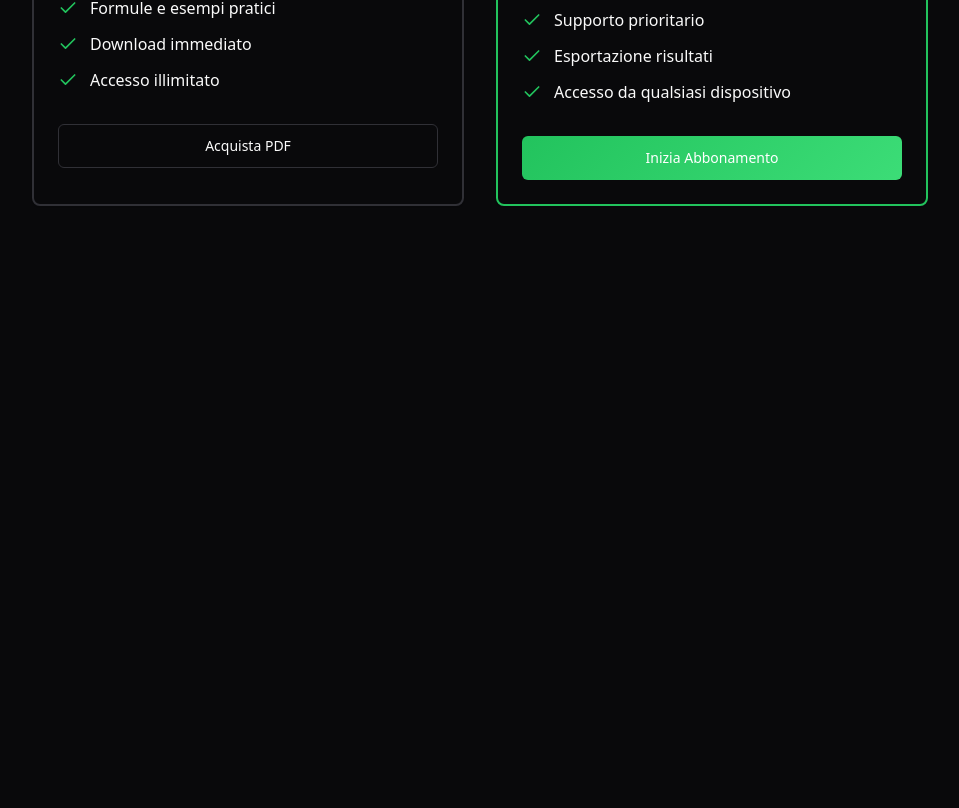
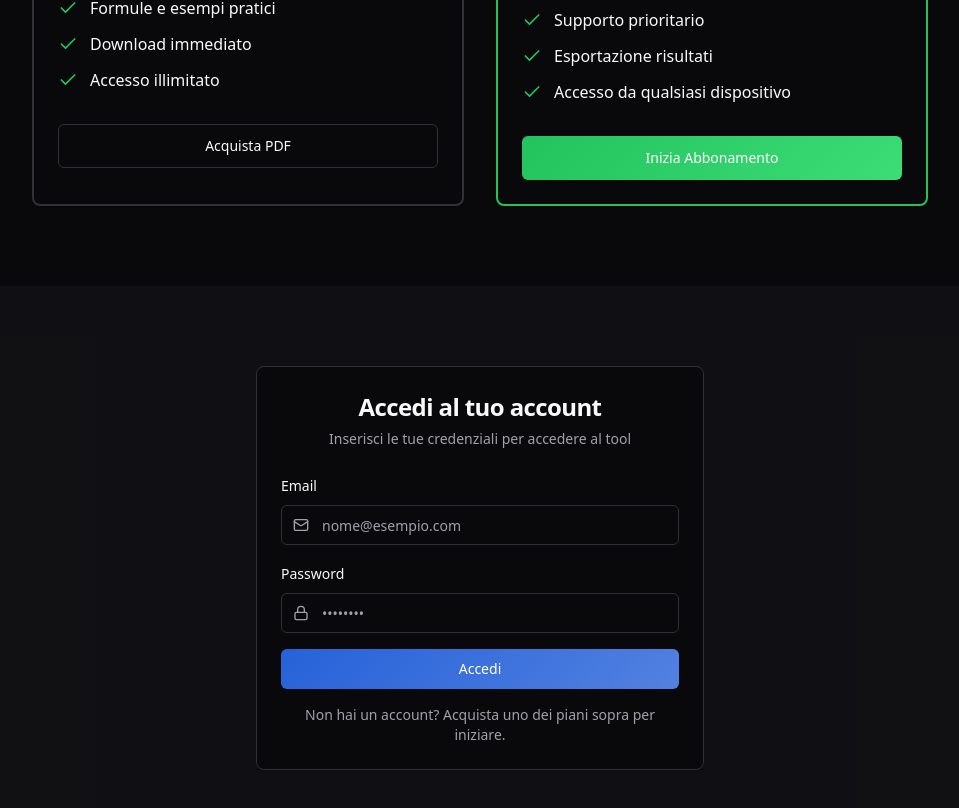
Before and after one commit to samuvale95/calc-boost-hub, a React (Vite) app: page / in a window 1280 px wide. Shown: the part 1188-1996 px from the top of the page, without its empty margins (160-1119 px from the left). Before the commit the page ends 1474 px from the top, so only its background shows below. Built offline with nearby package versions, Linux system fonts and the light colour scheme.

Commit message:
Modifica grafica homepage
Aggiorna la homepage per semplificare l'hero section, mantenendo titolo e sottotitolo, seguiti dalle opzioni di acquisto. Aggiunge una sezione per il login.

```diff
--- a/src/components/Hero.tsx
+++ b/src/components/Hero.tsx
@@ -15,14 +15,6 @@ export const Hero = () => {
             Accedi ai nostri strumenti avanzati di calcolo e ottieni risultati precisi
             per le tue analisi professionali
           </p>
-          <div className="flex flex-col sm:flex-row gap-4 justify-center">
-            <Button variant="primary" size="lg" className="text-lg px-8">
-              Inizia Subito
-            </Button>
-            <Button variant="outline" size="lg" className="text-lg px-8" asChild>
-              <a href="/admin">Admin Dashboard</a>
-            </Button>
-          </div>
         </div>
       </div>
       <div className="absolute bottom-0 left-0 right-0 h-32 bg-gradient-to-t from-background to-transparent" />
--- /dev/null
+++ b/src/components/LoginSection.tsx
@@ -0,0 +1,65 @@
+import { Button } from "@/components/ui/button";
+import { Input } from "@/components/ui/input";
+import { Label } from "@/components/ui/label";
+import { Card, CardContent, CardDescription, CardHeader, CardTitle } from "@/components/ui/card";
+import { Mail, Lock } from "lucide-react";
+
+export const LoginSection = () => {
+  const handleLogin = () => {
+    // Login logic will be implemented with backend
+    console.log("Login clicked");
+  };
+
+  return (
+    <section className="py-20 bg-muted/30">
+      <div className="container mx-auto px-4">
+        <div className="max-w-md mx-auto">
+          <Card className="shadow-elegant">
+            <CardHeader className="text-center">
+              <CardTitle className="text-2xl">Accedi al tuo account</CardTitle>
+              <CardDescription>
+                Inserisci le tue credenziali per accedere al tool
+              </CardDescription>
+            </CardHeader>
+            <CardContent className="space-y-4">
+              <div className="space-y-2">
+                <Label htmlFor="email">Email</Label>
+                <div className="relative">
+                  <Mail className="absolute left-3 top-3 h-4 w-4 text-muted-foreground" />
+                  <Input
+                    id="email"
+                    type="email"
+                    placeholder="nome@esempio.com"
+                    className="pl-10"
+                  />
+                </div>
+              </div>
+              <div className="space-y-2">
+                <Label htmlFor="password">Password</Label>
+                <div className="relative">
+                  <Lock className="absolute left-3 top-3 h-4 w-4 text-muted-foreground" />
+                  <Input
+                    id="password"
+                    type="password"
+                    placeholder="••••••••"
+                    className="pl-10"
+                  />
+                </div>
+              </div>
+              <Button
+                onClick={handleLogin}
+                className="w-full"
+                variant="primary"
+              >
+                Accedi
+              </Button>
+              <p className="text-center text-sm text-muted-foreground">
+                Non hai un account? Acquista uno dei piani sopra per iniziare.
+              </p>
+            </CardContent>
+          </Card>
+        </div>
+      </div>
+    </section>
+  );
+};
--- a/src/pages/Index.tsx
+++ b/src/pages/Index.tsx
@@ -1,11 +1,13 @@
 import { Hero } from "@/components/Hero";
 import { PricingSection } from "@/components/PricingSection";
+import { LoginSection } from "@/components/LoginSection";
 
 const Index = () => {
   return (
     <div className="min-h-screen bg-background">
       <Hero />
       <PricingSection />
+      <LoginSection />
     </div>
   );
 };
```
